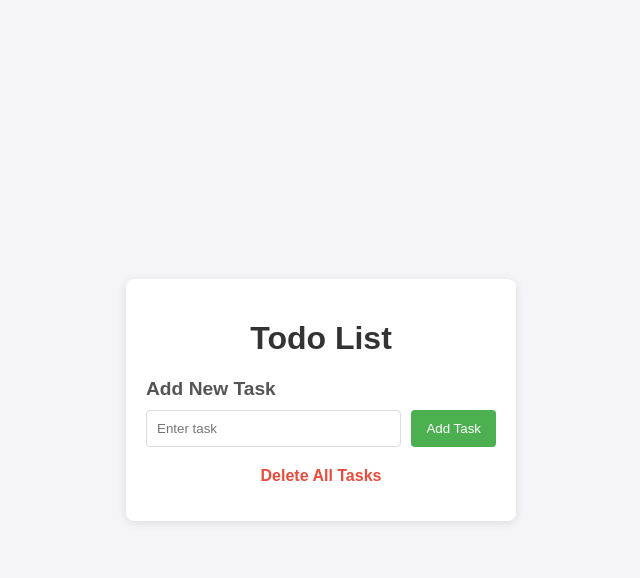
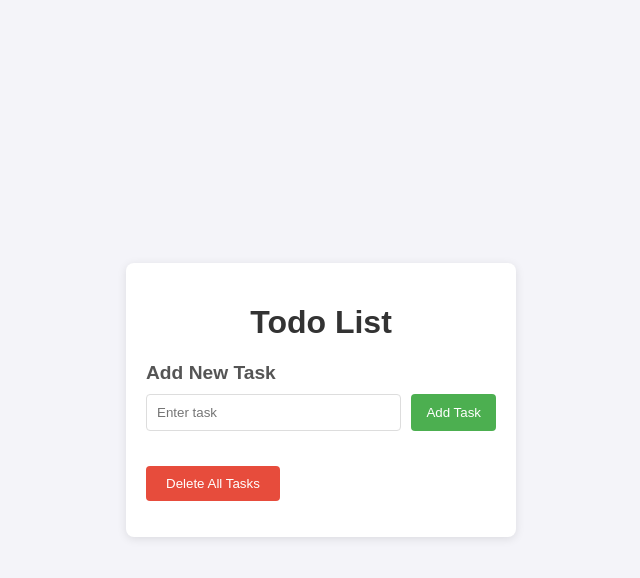
Before and after one commit to shrirajpatil/todo_app, a Flask app: page / in a window 1280 px wide. Shown: the top 578 px of the page, without its empty margins (319-959 px from the left). Run offline with Flask 3, Linux system fonts and the light colour scheme; data that the repository does not hold is empty; some libraries are stand-ins or nearby versions.

Commit message:
index.html

```diff
--- a/templates/index.html
+++ b/templates/index.html
@@ -67,18 +67,18 @@
         .task-item span {
             flex: 1;
         }
-        .task-item a {
+        .task-item a, .task-item button {
             color: #e74c3c;
             text-decoration: none;
-            margin-left: 10px;
+            border: none;
+            background: none;
+            cursor: pointer;
         }
         .task-item button {
-            padding: 5px 10px;
             background-color: #3498db;
             color: white;
-            border: none;
+            padding: 5px 10px;
             border-radius: 4px;
-            cursor: pointer;
         }
         .task-item button:hover {
             background-color: #2980b9;
@@ -137,7 +137,7 @@
         </form>
 
         <!-- Delete All Tasks Button -->
-        <a href="{{ url_for('todo.delete_all_tasks_route') }}" style="display: block; text-align: center; color: #e74c3c; font-weight: bold; text-decoration: none; margin-top: 20px;">Delete All Tasks</a>
+        <button onclick="window.location.href='{{ url_for('todo.delete_all_tasks_route') }}'" style="width: auto; background-color: #e74c3c; color: white; padding: 10px 20px; border: none; border-radius: 4px; cursor: pointer; margin-top: 20px;">Delete All Tasks</button>
 
         {% if error_message %}
         <div class="alert">{{ error_message }}</div>
@@ -148,7 +148,7 @@
             <li class="task-item">
                 <span>{{ task[1] }}</span> <!-- task[1] assumes the task is a tuple with (id, task_name) -->
                 <button type="button" onclick="openModal({{ task[0] }}, '{{ task[1] }}')">Edit</button>
-                <a href="{{ url_for('todo.delete_task_route', task_id=task[0]) }}">Delete</a>
+                <button onclick="window.location.href='{{ url_for('todo.delete_task_route', task_id=task[0]) }}'">Delete</button>
             </li>
             {% endfor %}
         </ul>
```
